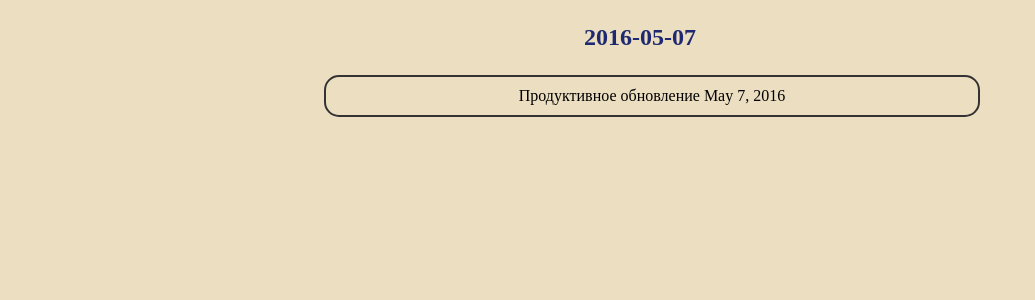
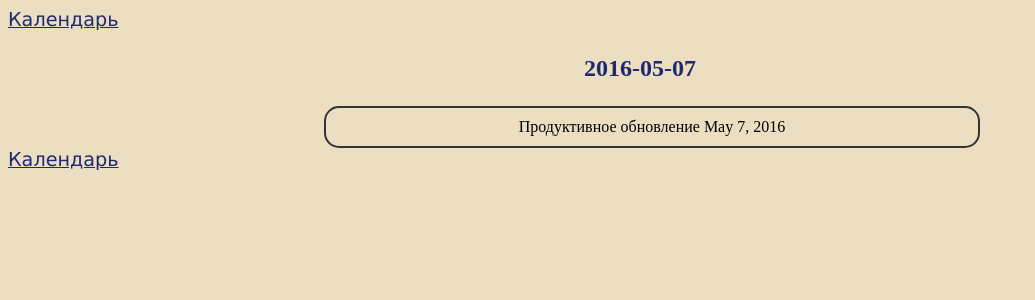
Before and after one commit to rakshasyaka/wuser, a Django app: page /updcalendar/event/2016-05-07 in a window 1280 px wide. Shown: the top 300 px of the page, without its empty margins (0-1035 px from the left). Run offline with Django 3.2, Linux system fonts and the light colour scheme; data comes from the database, SQL or seed files in the repository.

Commit message:
add ref in event

```diff
--- a/upd_calendar/static/css/event.css
+++ b/upd_calendar/static/css/event.css
@@ -13,3 +13,9 @@ div{
     color: #1E2971;
     text-align: center;
 }
+
+.href_button{
+    color: #1E2971;
+    font-size: 1.2em;
+    font-family: verdana;
+}
--- a/upd_calendar/templates/upd_calendar/event.html
+++ b/upd_calendar/templates/upd_calendar/event.html
@@ -8,6 +8,7 @@
     <link href="{% static 'css/favicon-32x32_1.png' %}" rel="icon"/>
 </head>
 <body>
+    <a class="href_button" href="{% url 'upd_calendar:draw_calendar' %}">Календарь</a>
     <p class="head_date">{{ r_events }}</p>
     {% for event in events %}
         {% if event.area = 't' %}
@@ -16,5 +17,6 @@
         <div> Продуктивное обновление {{ event.date }}</div>
         {% endif %}
     {% endfor %}
+    <a class="href_button" href="{% url 'upd_calendar:draw_calendar' %}">Календарь</a>
 </body>
 </html>
--- a/upd_calendar/views.py
+++ b/upd_calendar/views.py
@@ -26,7 +26,13 @@ def update_detail(request):
 # TODO: WARNING! TEST! event_detail and redirect_to_event MUST be remaked!
 def event_detail(request, event_date):
     r_events = str(event_date)
-    events = Event.objects.filter(date=event_date)
+    # events = Event.objects.filter(date=event_date)
+    q_events = get_object_or_404(Event, date=event_date)
+    if q_events is not list:
+        events = []
+        events.append(q_events)
+    else:
+        events = q_events
     context = {
         'r_events': r_events,
         'events': events
```
